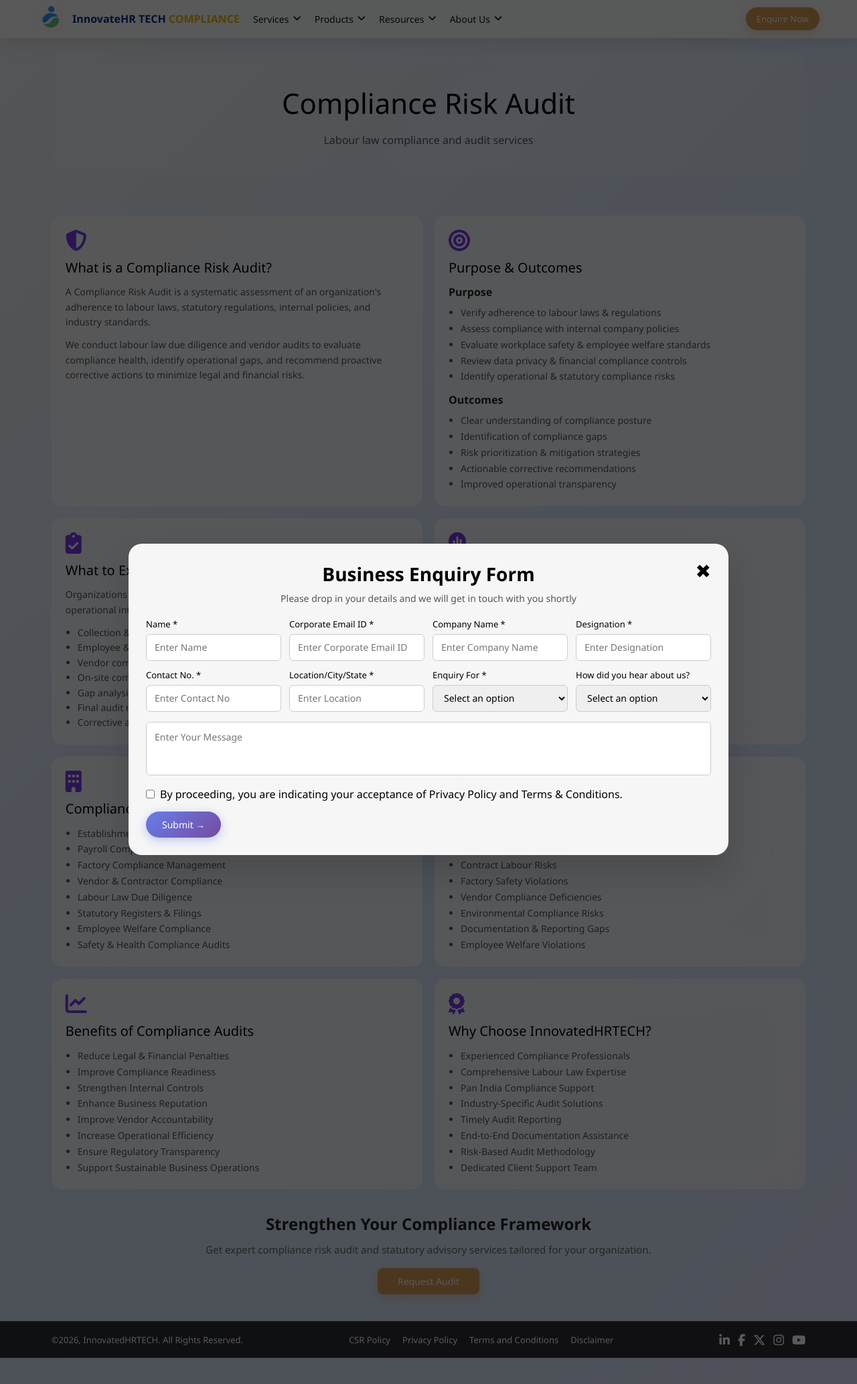
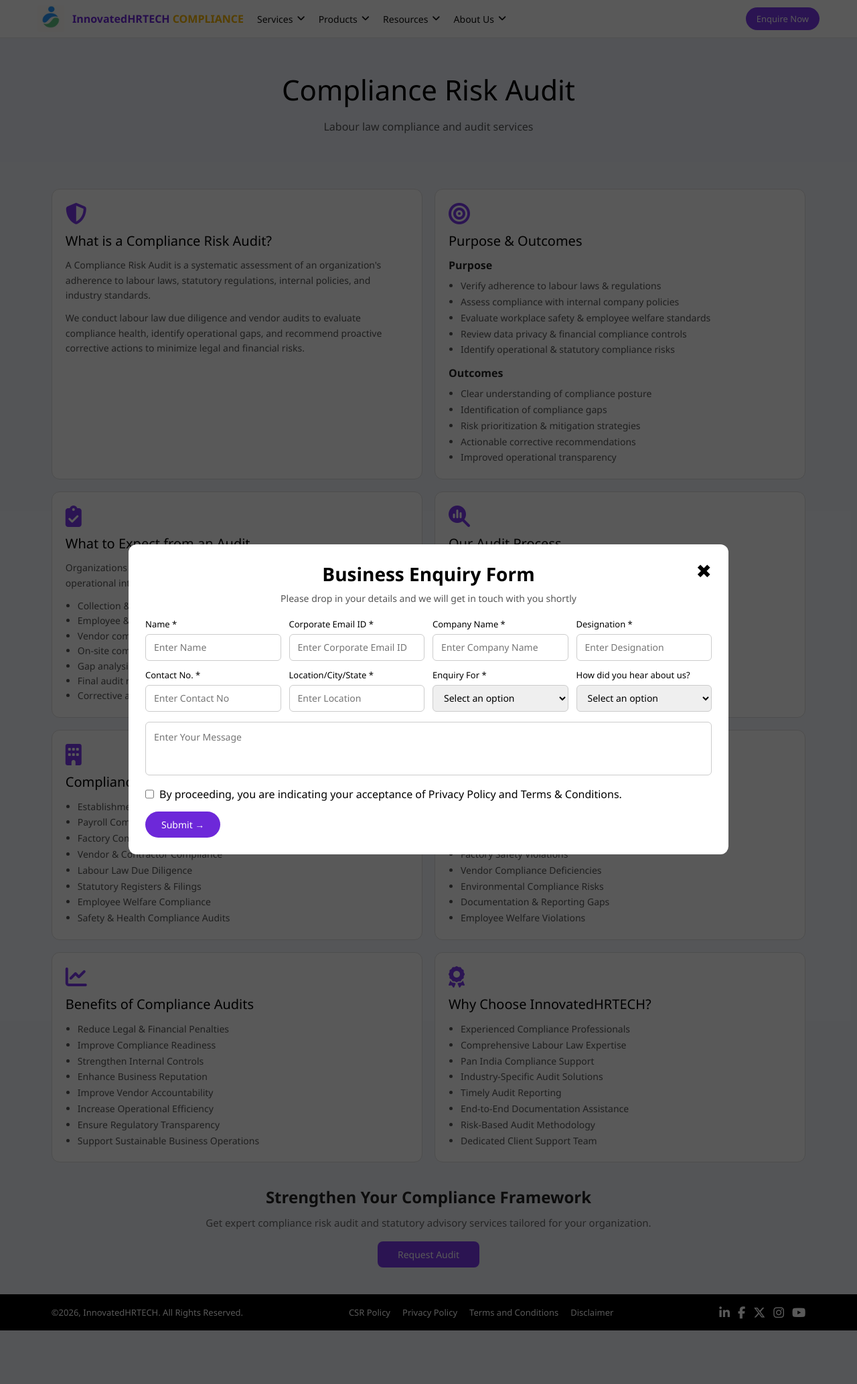
Before and after one commit to innovatehrtech/Portfolio, a Django app: page /compliance-risk-audit/ in a window 1280 px wide. Shown: the top 2067 px of the page at 67% size. Run offline with Django 5.2, Linux system fonts and the light colour scheme; data comes from the database, SQL or seed files in the repository; data that the repository does not hold is empty; parts of the project's set-up code (start-up, migrations or seed data) failed here and were passed over.

```diff
--- a/innovated/Portfolio/templates/Portfolio/base.html
+++ b/innovated/Portfolio/templates/Portfolio/base.html
@@ -8,7 +8,6 @@
     <title>{% block title %}InnovatedHRTECH{% endblock %}</title>
     <link rel="shortcut icon" type="image/jpeg" href="{% static 'Portfolio/images/innovate.jpg' %}" />
     <link rel="stylesheet" href="https://cdnjs.cloudflare.com/ajax/libs/font-awesome/6.5.1/css/all.min.css" />
-    <link href="https://unpkg.com/aos@2.3.1/dist/aos.css" rel="stylesheet">
     <style>
         * {
             margin: 0;
@@ -18,26 +17,17 @@
         }
 
         body {
-    /* Light grey + soft blue gradient */
-    background: linear-gradient(135deg, #f1f5f9 0%, #dbeafe 50%, #e0e7ff 100%);
-
-    /* Full page fixed background */
-    background-attachment: fixed;
-
+            background: #f3f5fb;
             overflow-x: hidden;
-    scroll-behavior: smooth;
         }
-
 
         .navbar {
             width: 100%;
-            background: rgba(255, 255, 255, 0.95);
-            backdrop-filter: blur(10px);
-            border-bottom: 1px solid rgba(255, 255, 255, 0.2);
+            background: white;
+            border-bottom: 1px solid #e5e5e5;
             position: sticky;
             top: 0;
             z-index: 999;
-            box-shadow: 0 4px 30px rgba(0, 0, 0, 0.1);
         }
 
         .navbar-container {
@@ -52,7 +42,7 @@
 
         .logo h1 {
             font-size: 16px;
-            color: #102c83
+            color: #6d28d9;
         }
 
         .logo span {
@@ -166,51 +150,29 @@
 
         .country-btn {
             border: 1px solid #7c3aed;
-            background: rgba(255, 255, 255, 0.9);
-            backdrop-filter: blur(10px);
+            background: white;
             padding: 6px 12px;
             border-radius: 8px;
             font-size: 13px;
-            transition: all 0.3s ease;
-        }
-
-        .country-btn:hover {
-            background: linear-gradient(135deg, #667eea 0%, #764ba2 100%);
-            color: white;
-            transform: translateY(-2px);
         }
 
         .login-btn {
-            background: linear-gradient(135deg, #667eea 0%, #764ba2 100%);
+            background: #6d28d9;
             color: white;
             border: none;
             padding: 8px 16px;
             border-radius: 20px;
             font-size: 13px;
-            transition: all 0.3s ease;
-            box-shadow: 0 4px 15px rgba(102, 126, 234, 0.4);
-        }
-
-        .login-btn:hover {
-            transform: translateY(-2px);
-            box-shadow: 0 6px 20px rgba(102, 126, 234, 0.6);
         }
 
         .enquire-btn {
-            background: #d89a55;
+            background: #7c3aed;
             color: white;
             border: none;
             padding: 8px 16px;
             border-radius: 20px;
             font-size: 13px;
             cursor: pointer;
-            transition: all 0.3s ease;
-            box-shadow: 0 4px 15px rgba(216, 154, 85, 0.4);
-        }
-
-        .enquire-btn:hover {
-            transform: translateY(-2px);
-            box-shadow: 0 6px 20px rgba(216, 154, 85, 0.6);
         }
 
         /* ================= HERO ================= */
@@ -218,10 +180,7 @@
         .hero {
             text-align: center;
             padding: 50px 20px 40px;
-            background: rgba(255, 255, 255, 0.15);
-            backdrop-filter: blur(10px);
-            border-radius: 20px;
-            margin: 20px 6%;
+            background: #eef3fb;
         }
 
         .hero h1 {
@@ -283,18 +240,16 @@
         }
 
         .domain-card {
-            background: rgba(255, 255, 255, 0.7);
-            backdrop-filter: blur(20px);
-            border-radius: 16px;
-            border: 1px solid rgba(255, 255, 255, 0.3);
+            background: white;
+            border-radius: 12px;
+            border: 1px solid #ddd;
             padding: 20px;
-            transition: all 0.3s ease;
+            transition: 0.3s;
         }
 
         .domain-card:hover {
             transform: translateY(-8px);
-            background: rgba(255, 255, 255, 0.9);
-            box-shadow: 0 15px 35px rgba(0, 0, 0, 0.15);
+            box-shadow: 0 10px 20px rgba(0, 0, 0, 0.08);
         }
 
         .domain-card i {
@@ -375,14 +326,11 @@
 
         .popup-box {
             width: 70%;
-            background: rgba(255, 255, 255, 0.95);
-            backdrop-filter: blur(20px);
-            border-radius: 20px;
+            background: white;
+            border-radius: 12px;
             padding: 25px;
             position: relative;
             animation: popupShow 0.4s ease;
-            border: 1px solid rgba(255, 255, 255, 0.3);
-            box-shadow: 0 25px 50px rgba(0, 0, 0, 0.15);
         }
 
         @keyframes popupShow {
@@ -470,29 +418,19 @@
 
         .submit-btn {
             margin-top: 15px;
-            background: linear-gradient(135deg, #667eea 0%, #764ba2 100%);
+            background: #6d28d9;
             color: white;
             border: none;
             padding: 10px 24px;
             border-radius: 20px;
             font-size: 14px;
-            cursor: pointer;
-            transition: all 0.3s ease;
-            box-shadow: 0 4px 15px rgba(102, 126, 234, 0.4);
-        }
-
-        .submit-btn:hover {
-            transform: translateY(-2px);
-            box-shadow: 0 6px 20px rgba(102, 126, 234, 0.6);
         }
 
         /* ================= FOOTER ================= */
 
         .footer {
-            background: rgba(0, 0, 0, 0.8);
-            backdrop-filter: blur(20px);
+            background: black;
             padding: 15px 6%;
-            border-top: 1px solid rgba(255, 255, 255, 0.1);
         }
 
         .footer-container {
@@ -734,7 +672,7 @@
                     style="display: flex; align-items: center; gap: 12px; text-decoration: none;">
                     <img src="{% static 'Portfolio/images/innovate.jpg' %}" alt="InnovatedHRTECH Logo"
                         style="height: 40px; width: auto; object-fit: contain; border-radius: 4px;">
-                    <h1>InnovateHR TECH <span>COMPLIANCE</span></h1>
+                    <h1>InnovatedHRTECH <span>COMPLIANCE</span></h1>
                 </a>
             </div>
 
@@ -1220,15 +1158,6 @@
             }
         });
     </script>
-    <script src="https://unpkg.com/aos@2.3.1/dist/aos.js"></script>
-    <script>
-        AOS.init({
-            duration: 800,
-            easing: 'ease-in-out',
-            once: true,
-            offset: 100
-        });
-    </script>
 </body>
 
 </html>
```
Also changed, not shown: other parts of innovated/Portfolio/templates/Portfolio/base.html (+9 -21 lines). Lines whose indentation alone changed are shown as unchanged.
